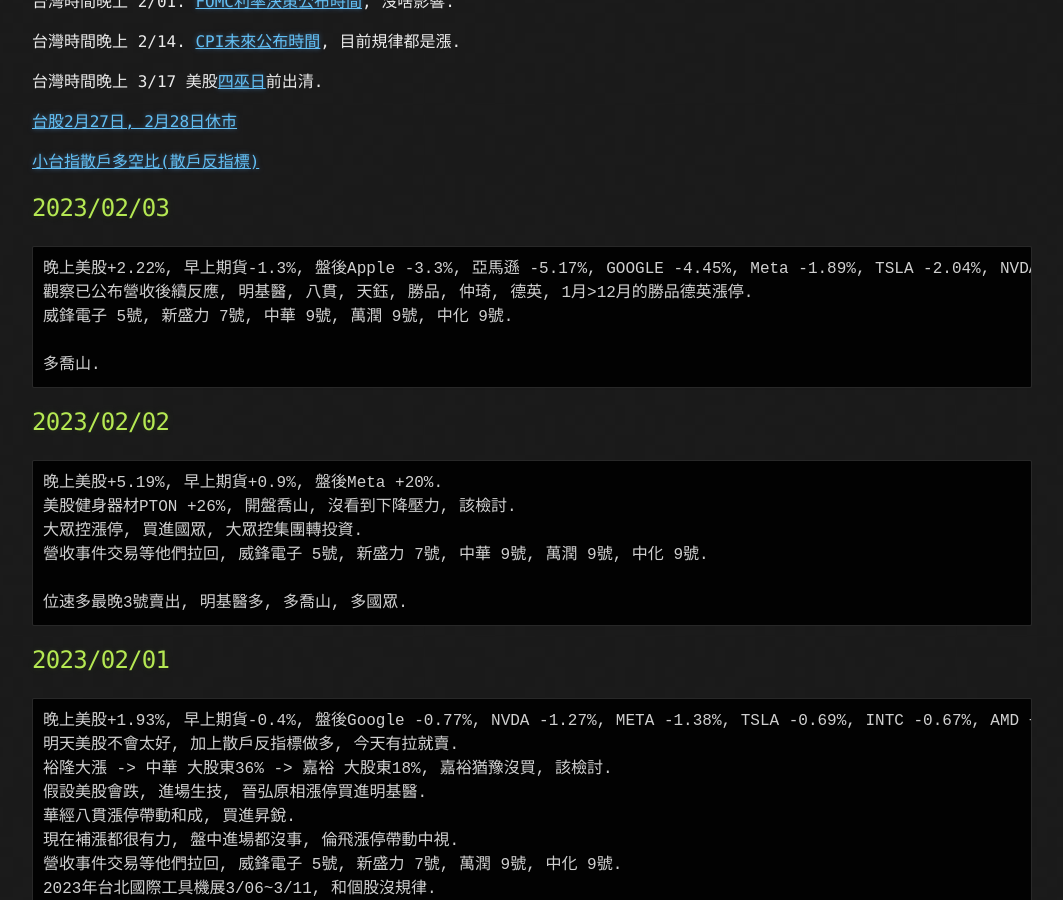
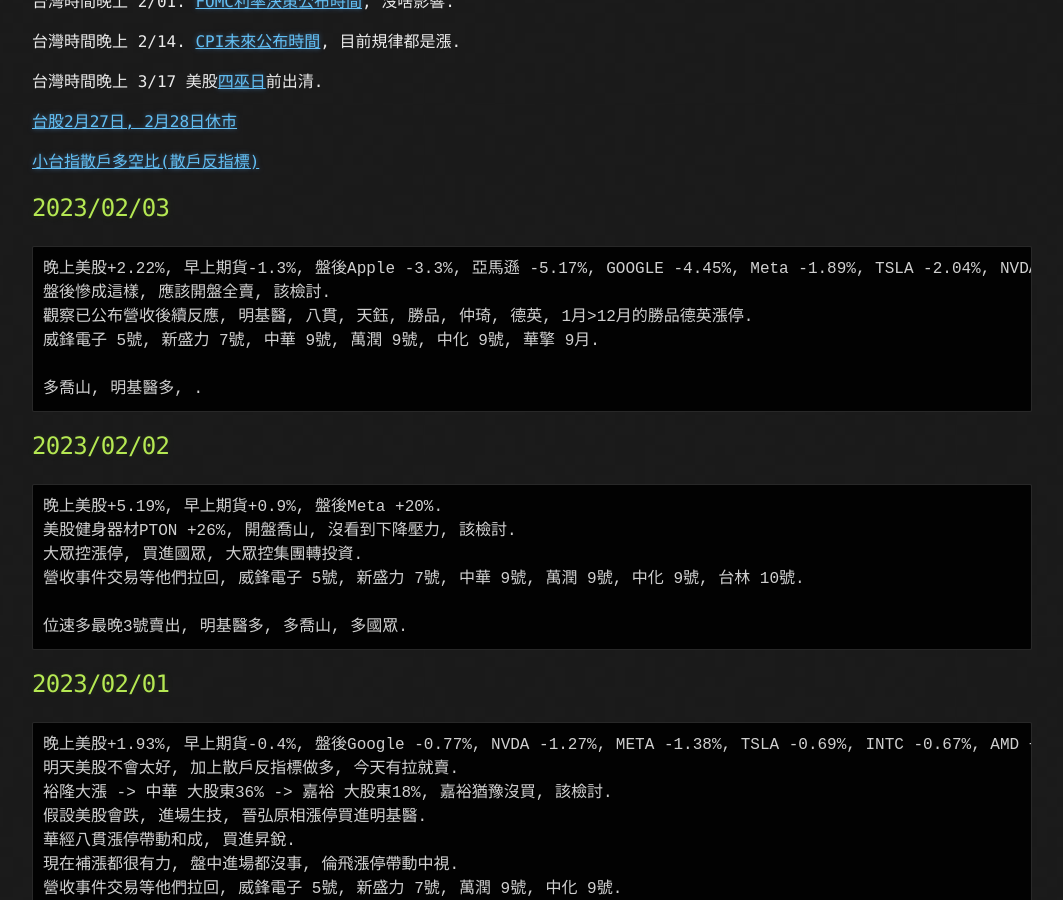
Before and after one commit to lepg5487/Stock_God, a Jekyll site: the page built from index.md, in a window 1280 px wide and 900 px high, scrolled down 428 px. Shown: the whole window, without its empty margins (108-1171 px from the left). Built offline with Jekyll 4.4.1, drawn with Linux system fonts in a browser that asks for light colours; our own code applies the rules of GitHub Pages for plain Markdown files.

Commit message:
Update index.md

````diff
--- a/index.md
+++ b/index.md
@@ -23,10 +23,11 @@
 ## 2023/02/03
 ```
 晚上美股+2.22%, 早上期貨-1.3%, 盤後Apple -3.3%, 亞馬遜 -5.17%, GOOGLE -4.45%, Meta -1.89%, TSLA -2.04%, NVDA -2.11%.
+盤後慘成這樣, 應該開盤全賣, 該檢討.
 觀察已公布營收後續反應, 明基醫, 八貫, 天鈺, 勝品, 仲琦, 德英, 1月>12月的勝品德英漲停.
-威鋒電子 5號, 新盛力 7號, 中華 9號, 萬潤 9號, 中化 9號.
-
-多喬山.
+威鋒電子 5號, 新盛力 7號, 中華 9號, 萬潤 9號, 中化 9號, 華擎 9月.
+
+多喬山, 明基醫多, .
 ```
 
 ## 2023/02/02
@@ -34,7 +35,7 @@
 晚上美股+5.19%, 早上期貨+0.9%, 盤後Meta +20%.
 美股健身器材PTON +26%, 開盤喬山, 沒看到下降壓力, 該檢討.
 大眾控漲停, 買進國眾, 大眾控集團轉投資.
-營收事件交易等他們拉回, 威鋒電子 5號, 新盛力 7號, 中華 9號, 萬潤 9號, 中化 9號.
+營收事件交易等他們拉回, 威鋒電子 5號, 新盛力 7號, 中華 9號, 萬潤 9號, 中化 9號, 台林 10號.
 
 位速多最晚3號賣出, 明基醫多, 多喬山, 多國眾.
 ```
````
